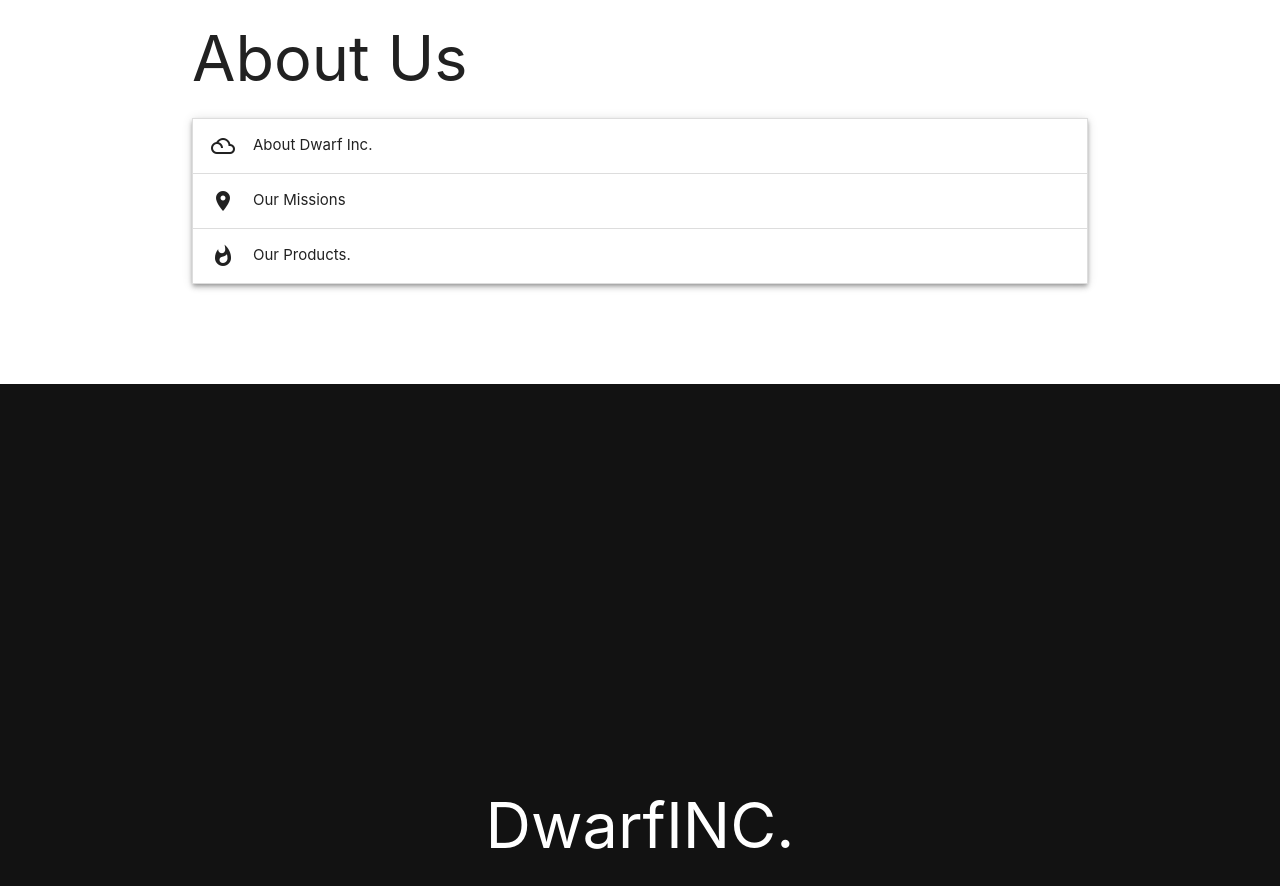
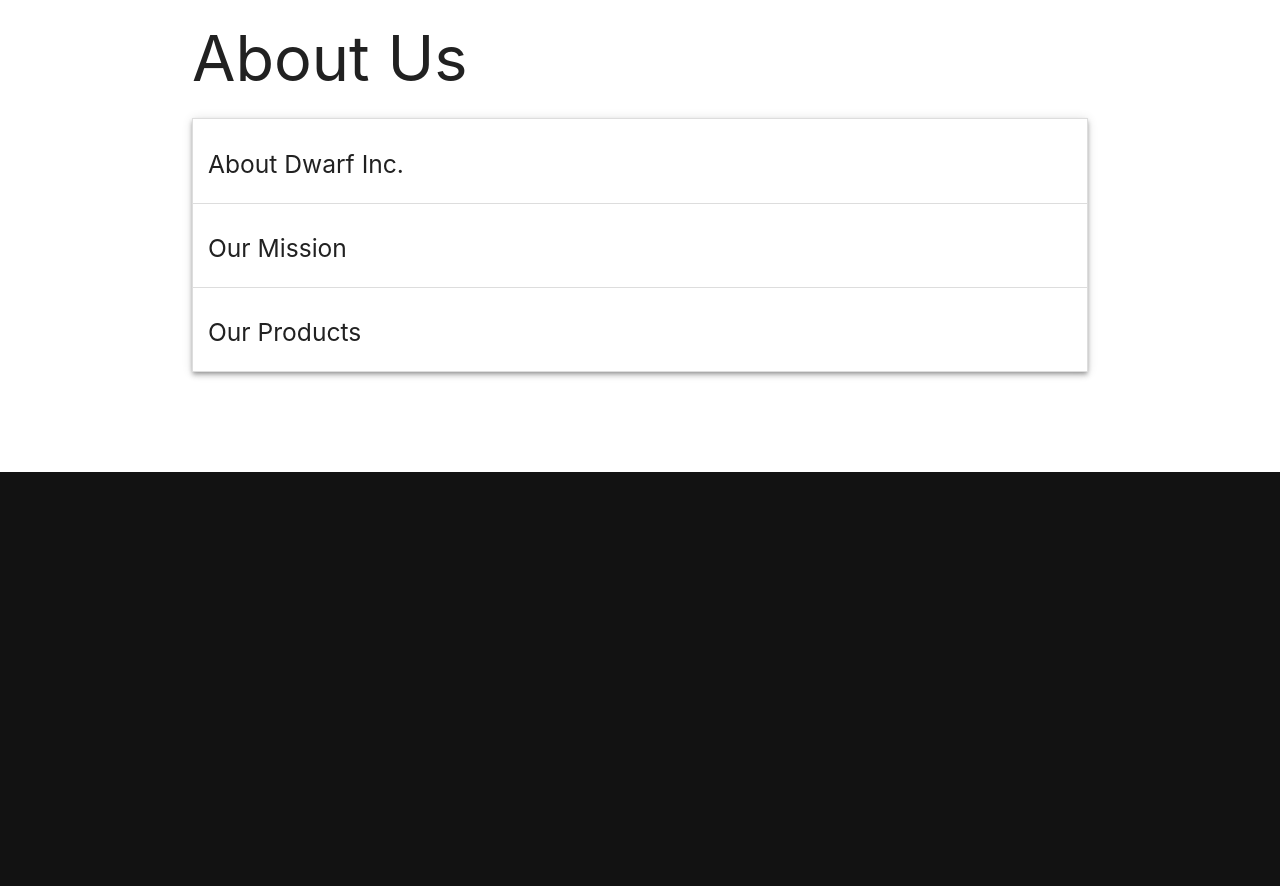
Before and after one commit to LishuGupta652/dwarf_smart_city, a React (Create React App) app: page / in a window 1280 px wide. Shown: the part 860-1746 px from the top of the page. Built offline with nearby package versions, Linux system fonts and the light colour scheme.

Commit message:
about icons removed

```diff
--- a/src/components/About.js
+++ b/src/components/About.js
@@ -16,7 +16,7 @@
       <ul class="collapsible z-depth-2">
         <li>
           <div class="collapsible-header">
-            <i class="material-icons">filter_drama</i>About Dwarf Inc.
+            <h5>About Dwarf Inc.</h5>
           </div>
           <div class="collapsible-body">
             <span>
@@ -31,7 +31,7 @@
         </li>
         <li>
           <div class="collapsible-header">
-            <i class="material-icons">place</i>Our Missions
+            <h5>Our Mission</h5>
           </div>
           <div class="collapsible-body">
             <span>
@@ -43,7 +43,7 @@
         </li>
         <li>
           <div class="collapsible-header">
-            <i class="material-icons">whatshot</i>Our Products.
+            <h5>Our Products</h5>
           </div>
           <div class="collapsible-body">
             <span>
```
